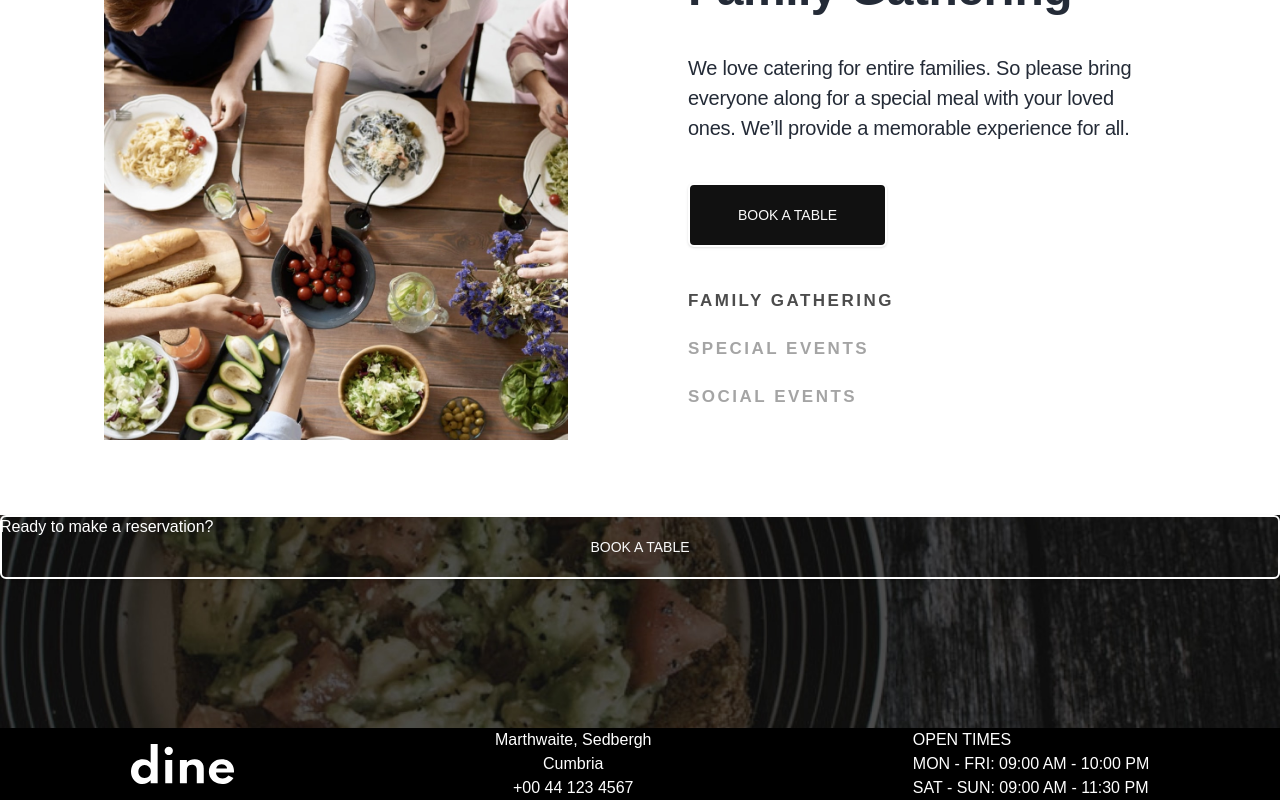
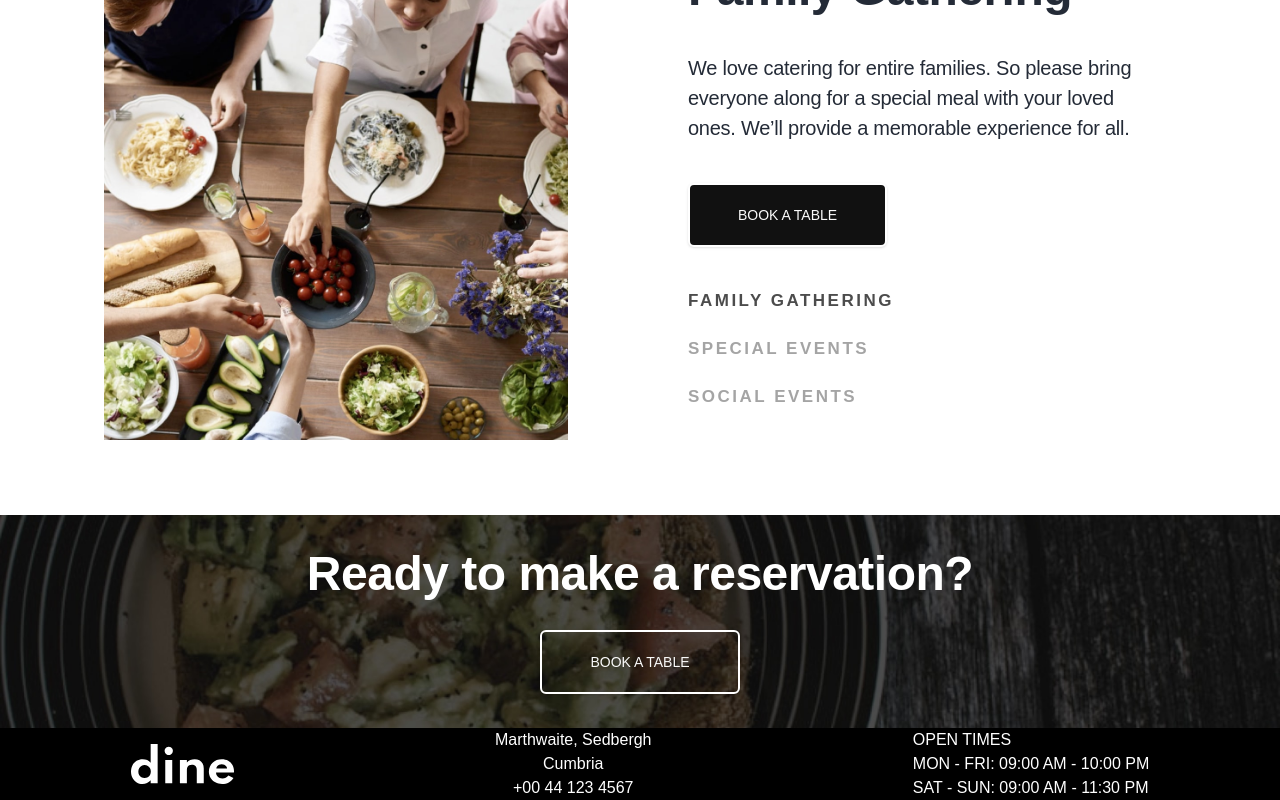
Before and after one commit to mehdias63/dine-restaurant, a Next.js app: page / in a window 1280 px wide. Shown: the part 2737-3537 px from the top of the page. Built offline with nearby package versions, Linux system fonts and the light colour scheme.

Commit message:
update product

```diff
--- a/src/app/page.tsx
+++ b/src/app/page.tsx
@@ -239,7 +239,7 @@ export default function Home() {
 							SOCIAL EVENTS
 						</h3>
 					</div>
-					<h2 className="text-[2rem] md:text-heading-l text-dark">
+					<h2 className="text-heading-m md:text-heading-l text-dark">
 						Family Gathering
 					</h2>
 					<p className="max-w-[28rem] text-body-m text-dark text-center lg:text-left">
@@ -250,7 +250,6 @@ export default function Home() {
 					<Button className="">BOOK A TABLE</Button>
 				</div>
 			</section>
-			<section>
 			<div className="grid *:col-start-1 *:row-start-1 text-white">
 				<picture>
 					<source
@@ -271,10 +270,15 @@ export default function Home() {
 						className="w-full object-cover"
 					/>
 				</picture>
-					<h2>Ready to make a reservation?</h2>
-					<Button className="bg-transparent">BOOK A TABLE</Button>
+				<div className="mx-auto my-auto p-6">
+					<h2 className="text-heading-m md:text-heading-l text-center">
+						Ready to make a reservation?
+					</h2>
+					<Button className="bg-transparent max-w-[15.3125rem] mt-8 block mx-auto">
+						BOOK A TABLE
+					</Button>
 				</div>
-			</section>
+			</div>
 			<footer className="bg-black text-white flex justify-around items-center w-full">
 				<img src={'/images/logo.svg'} alt={'logo'} />
 				<div>
```
Lines whose indentation alone changed are shown as unchanged.
